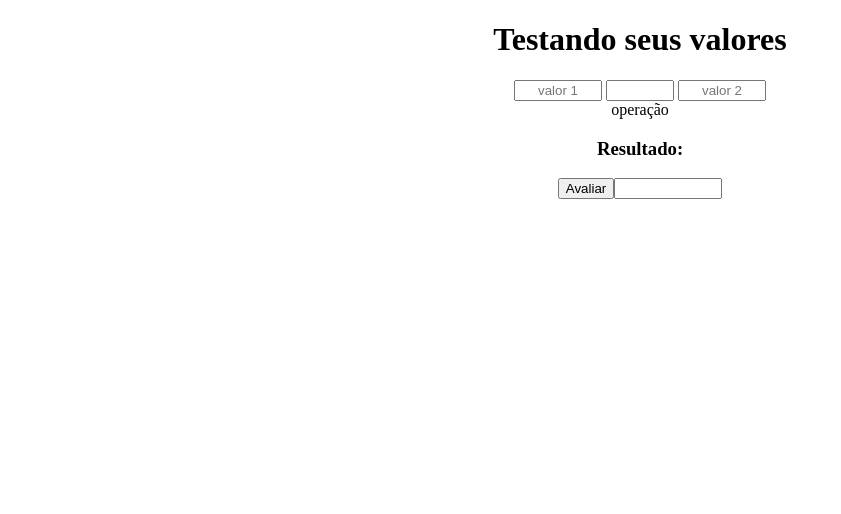
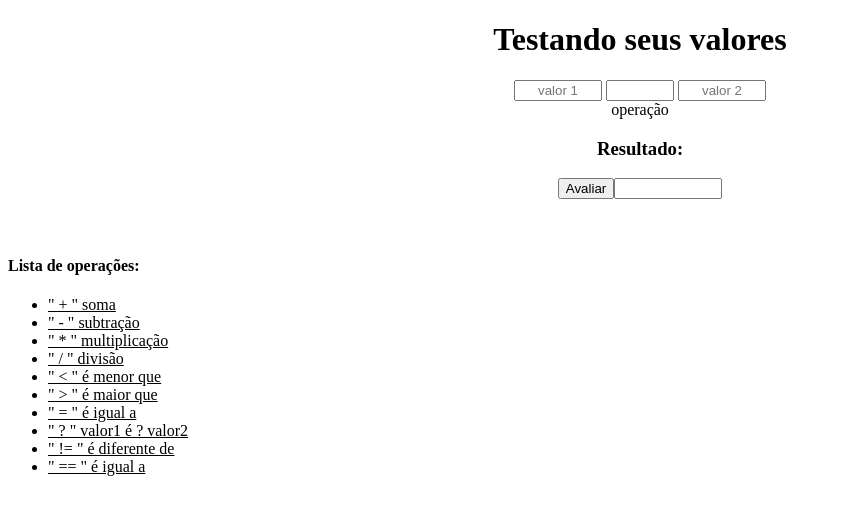
Before and after one commit to h31w1tty/js, a plain HTML site: page index.html in a window 1280 px wide. Shown: the whole page, without its empty margins (0-841 px from the left). Drawn offline with Linux system fonts and the light colour scheme.

Commit message:
atualização lista de coisas

```diff
--- a/index.html
+++ b/index.html
@@ -14,6 +14,20 @@
     <br>operação<br>
     <h3>Resultado:</h3>
     <button onclick="avaliar()">Avaliar</button><input type="text" id="saida">
+    <br><br><br>
+    <h4>Lista de operações:</h4>
+    <ul>
+        <li>" + " soma</li>
+        <li>" - " subtração</li>
+        <li>" * " multiplicação</li>
+        <li>" / " divisão</li>
+        <li>" < " é menor que</li>
+        <li>" > " é maior que</li>
+        <li>" = " é igual a</li>
+        <li>" ? " valor1 é ? valor2</li>
+        <li>" != " é diferente de</li>
+        <li>" == " é igual a</li>
+    </ul>
 
     <script src="script.js"></script>
 </body>
--- a/style.css
+++ b/style.css
@@ -11,3 +11,12 @@
 #opera{
     width: 60px;
 }
+ul{
+    text-align: left;
+}
+h4{
+    text-align: left;
+}
+li{
+    text-decoration: underline;
+}
```
